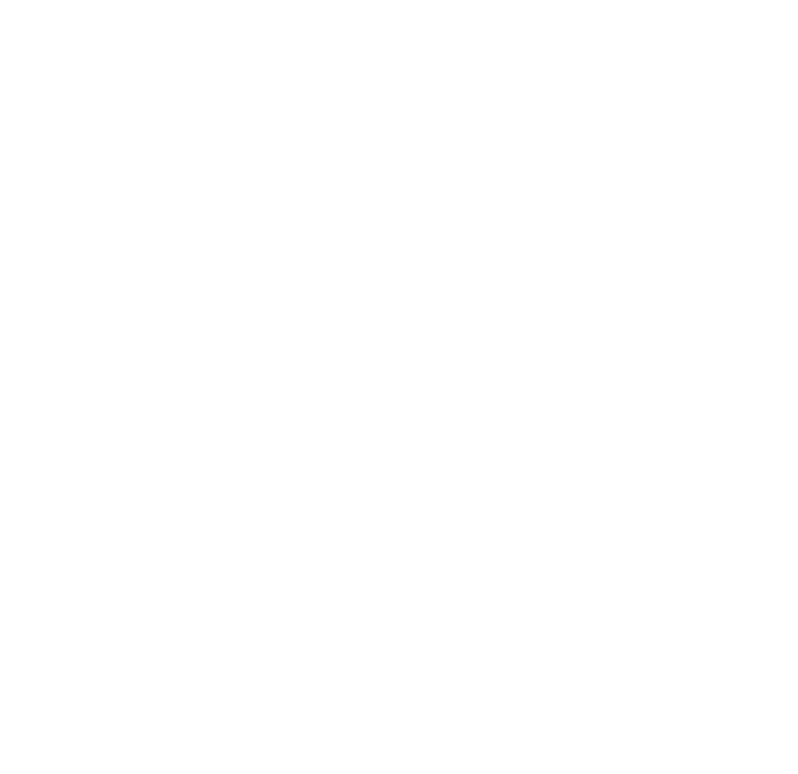
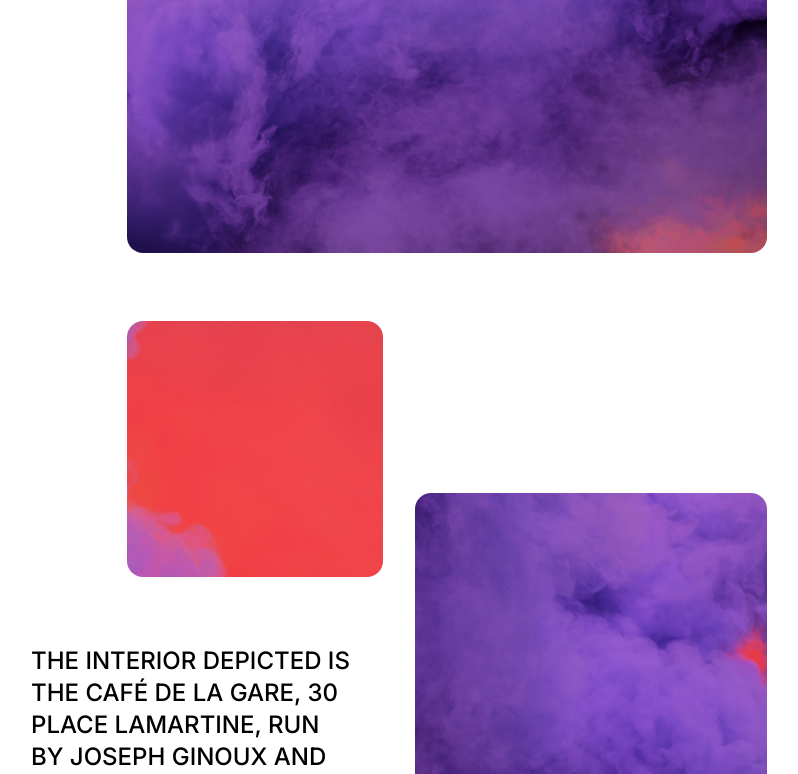
Before and after one commit to Camie-M/night-cafe, a React (Create React App) app: page / in a window 1280 px wide. Shown: the part 1255-2029 px from the top of the page, without its empty margins (193-991 px from the left). Before the commit the page ends 1076 px from the top, so only its background shows below. Built offline with nearby package versions, Linux system fonts and the light colour scheme.

Commit message:
added first image gallery

```diff
--- a/src/App.js
+++ b/src/App.js
@@ -3,6 +3,7 @@
 import Header from './containers/Header';
 import MainTitle from './containers/MainTitle';
 import DescriptionTable from './containers/DescriptionTable';
+import FirstImageGallery from './containers/FirstImageGallery';
 
 function App() {
   return (
@@ -10,6 +11,7 @@
       <Header />
       <MainTitle />
       <DescriptionTable />
+      <FirstImageGallery />
     </>
   );
 }
--- /dev/null
+++ b/src/components/ImageDescriptionText/index.js
@@ -0,0 +1,18 @@
+import React from 'react'
+import PropTypes from 'prop-types';
+
+import * as S from './styled'
+
+const ImageDescriptionText = ({ text }) => {
+  return (
+    <S.ImageText>
+      {text}
+    </S.ImageText>
+  )
+}
+
+ImageDescriptionText.propTypes = {
+  text: PropTypes.string.isRequired,
+};
+
+export default ImageDescriptionText
--- /dev/null
+++ b/src/components/ImageDescriptionText/styled.js
@@ -0,0 +1,8 @@
+import styled from 'styled-components'
+
+export const ImageText = styled.p`
+  text-transform: uppercase;
+  font-weight: 500;
+  font-size: 1.5rem;
+  line-height: 2rem;
+`;
--- /dev/null
+++ b/src/containers/FirstImageGallery/index.js
@@ -0,0 +1,25 @@
+import React from 'react'
+
+import Image2 from '../../assets/images/image2.png'
+import Image3 from '../../assets/images/image3.png'
+import Image4 from '../../assets/images/image4.png'
+
+import ImageDescriptionText from './../../components/ImageDescriptionText'
+
+import * as S from './styled'
+
+const FirstImageGallery = () => {
+  return (
+    <S.FirstImageGalleryWrapper>
+      <img src={Image2} alt="Fundo vermelho com nuvens roxas" />
+      <img src={Image3} alt="Fundo vermelho com nuvens roxas" />
+      <img className="third" src={Image4} alt="Fundo vermelho com nuvens roxas" />
+      <ImageDescriptionText
+        text="The interior depicted is the Café de la Gare, 30 Place Lamartine, run by Joseph Ginoux and his wife Marie, who in November 1888 posed for Van Gogh's and Gauguin's Arlésienne; a bit later, Joseph Ginoux evidently posed for both artists."
+        width="20rem"
+      />
+    </S.FirstImageGalleryWrapper>
+  )
+}
+
+export default FirstImageGallery
--- /dev/null
+++ b/src/containers/FirstImageGallery/styled.js
@@ -0,0 +1,24 @@
+import styled from 'styled-components'
+
+export const FirstImageGalleryWrapper = styled.section`
+  margin: 0 auto;
+  width: 50%;
+  position: relative;
+
+  img {
+    border-radius: 1rem;
+    margin-bottom: 4.25rem;
+  }
+
+  .third {
+    position: absolute;
+    right: 0;
+    top: 42rem;
+  }
+
+  p {
+    position: absolute;
+    left: -6rem;
+    width: 50%;
+  }
+`;
```
